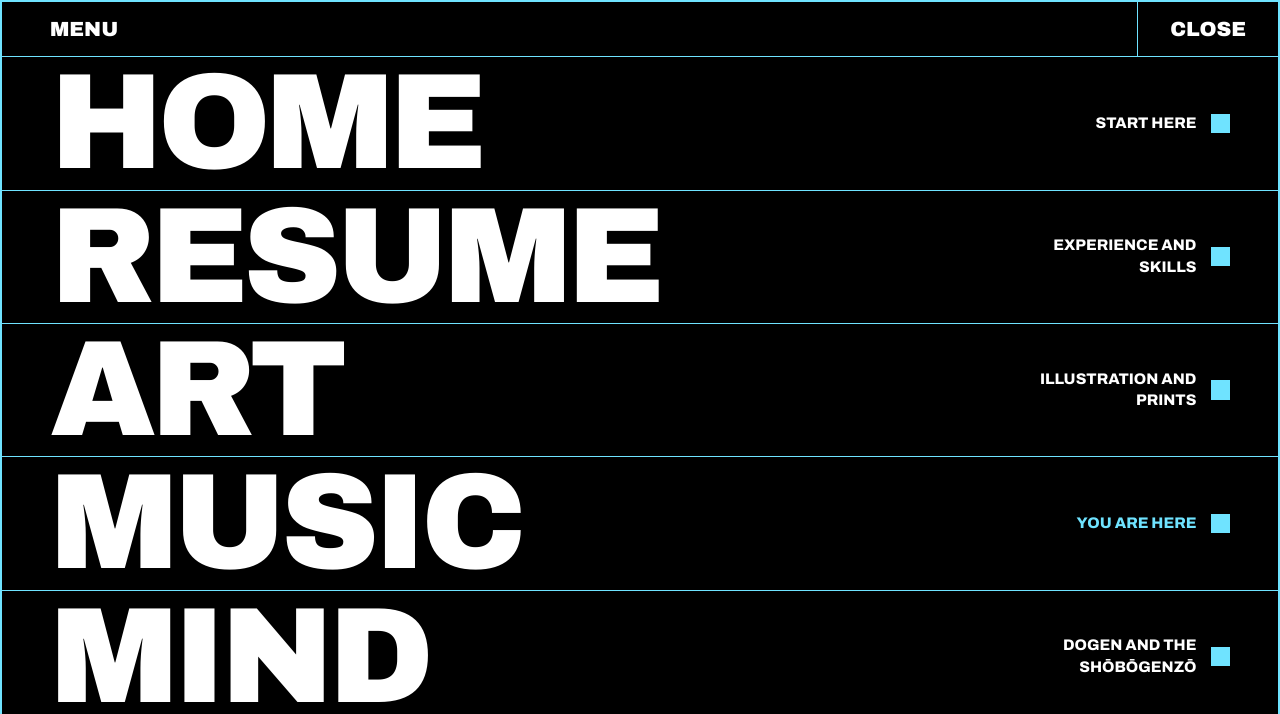
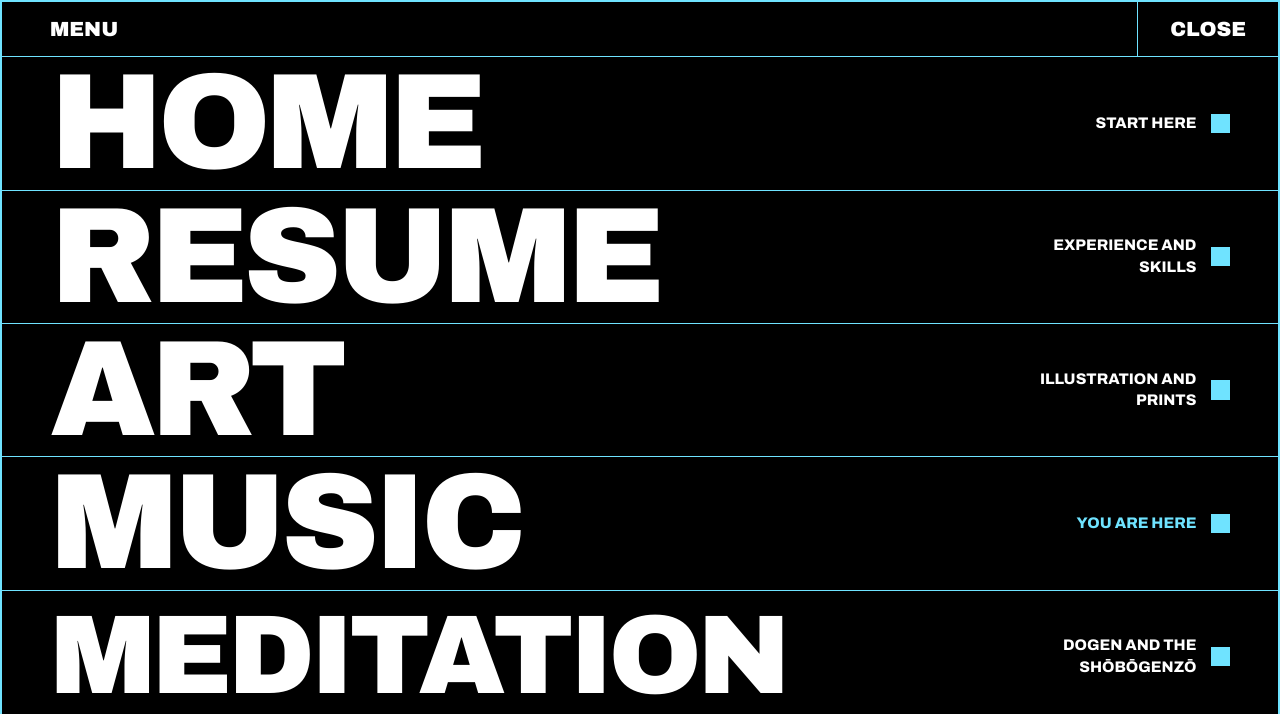
Before and after one commit to garrettheaney/garrettheaney.github.io, a plain HTML site: page music.html in a window 1280 px wide. Both pictures are taken after a click on the button "MENU". Shown: the top 714 px of the page. Drawn offline with Linux system fonts and the light colour scheme; grey boxes are pictures that could not be loaded.

Commit message:
Rename 'Mind' to 'Meditation' in navigation

```diff
--- a/music.html
+++ b/music.html
@@ -458,7 +458,7 @@
       <li><a href="resume.html"><span class="nm">Resume</span><span class="ds">Experience and skills</span></a></li>
       <li><a href="art.html"><span class="nm">Art</span><span class="ds">Illustration and prints</span></a></li>
       <li><a href="music.html" aria-current="page"><span class="nm">Music</span><span class="ds">You are here</span></a></li>
-      <li><a href="mind.html"><span class="nm">Mind</span><span class="ds">Dogen and the Shōbōgenzō</span></a></li>
+      <li><a href="mind.html"><span class="nm" style="font-size:min(10.5vw,14vh)">Meditation</span><span class="ds">Dogen and the Shōbōgenzō</span></a></li>
     </ul>
     <div class="menu-foot">
       <a href="mailto:garrettheaney@gmail.com">garrettheaney@gmail.com</a>
```
